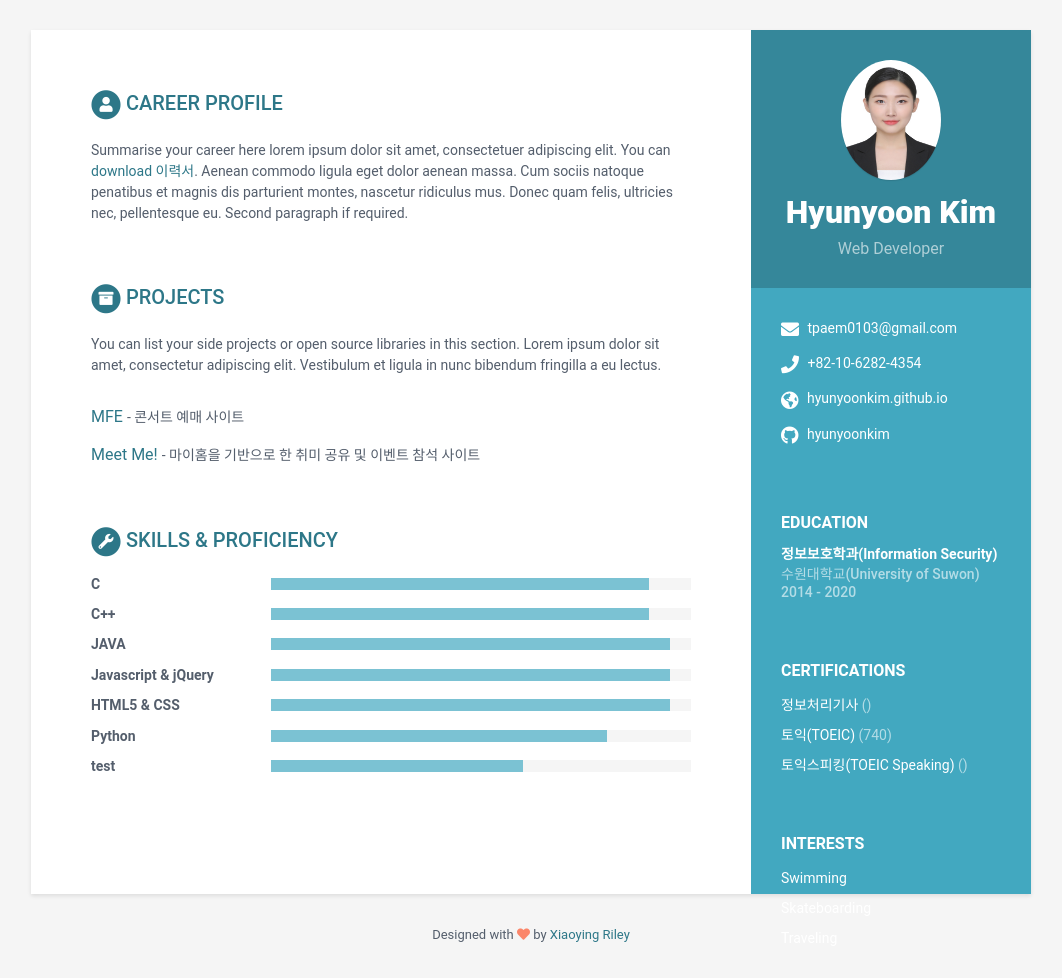
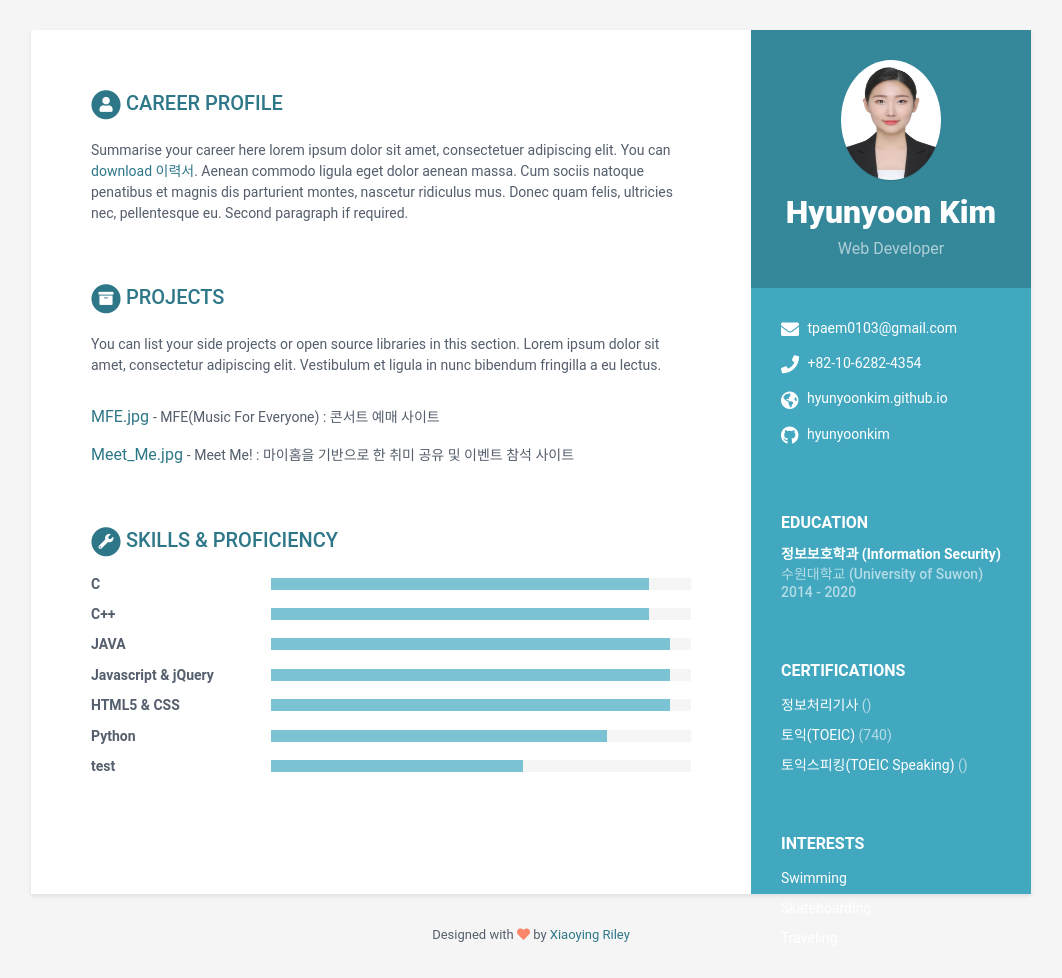
Before and after one commit to hyunyoonkim/ss, a Jekyll site: the page built from index.html, in a window 1280 px wide. Shown: the whole page, without its empty margins (109-1171 px from the left). Built offline with Jekyll 4.4.1, drawn with Linux system fonts in a browser that asks for light colours.

Commit message:
Update data.yml

```diff
--- a/_data/data.yml
+++ b/_data/data.yml
@@ -54,8 +54,12 @@ career-profile:
       Donec quam felis, ultricies nec, pellentesque eu.
       Second paragraph if required.
 education:
-    - degree: 정보보호학과(Information Security)
-      university: 수원대학교(University of Suwon)
+    - degree:
+        정보보호학과
+        (Information Security)
+      university:
+        수원대학교
+        (University of Suwon)
       time: 2014 - 2020
       details: |
         입학 후 프로그래밍 언어를 기초로 하여 컴퓨터 및 네트워크 보안지식 등을 배웠다.
@@ -73,13 +77,13 @@ projects:
       section. Lorem ipsum dolor sit amet, consectetur adipiscing elit.
       Vestibulum et ligula in nunc bibendum fringilla a eu lectus.
     assignments:
-      - title: MFE
-        link: "#hook"
-        tagline: "콘서트 예매 사이트"
+      - title: MFE.jpg
+        link: "#"
+        tagline: "MFE(Music For Everyone) : 콘서트 예매 사이트"
 
-      - title: Meet Me!
+      - title: Meet_Me.jpg
         link: "#"
-        tagline: "마이홈을 기반으로 한 취미 공유 및 이벤트 참석 사이트"
+        tagline: "Meet Me! : 마이홈을 기반으로 한 취미 공유 및 이벤트 참석 사이트"
 
 skills:
     title: Skills &amp; Proficiency
```
